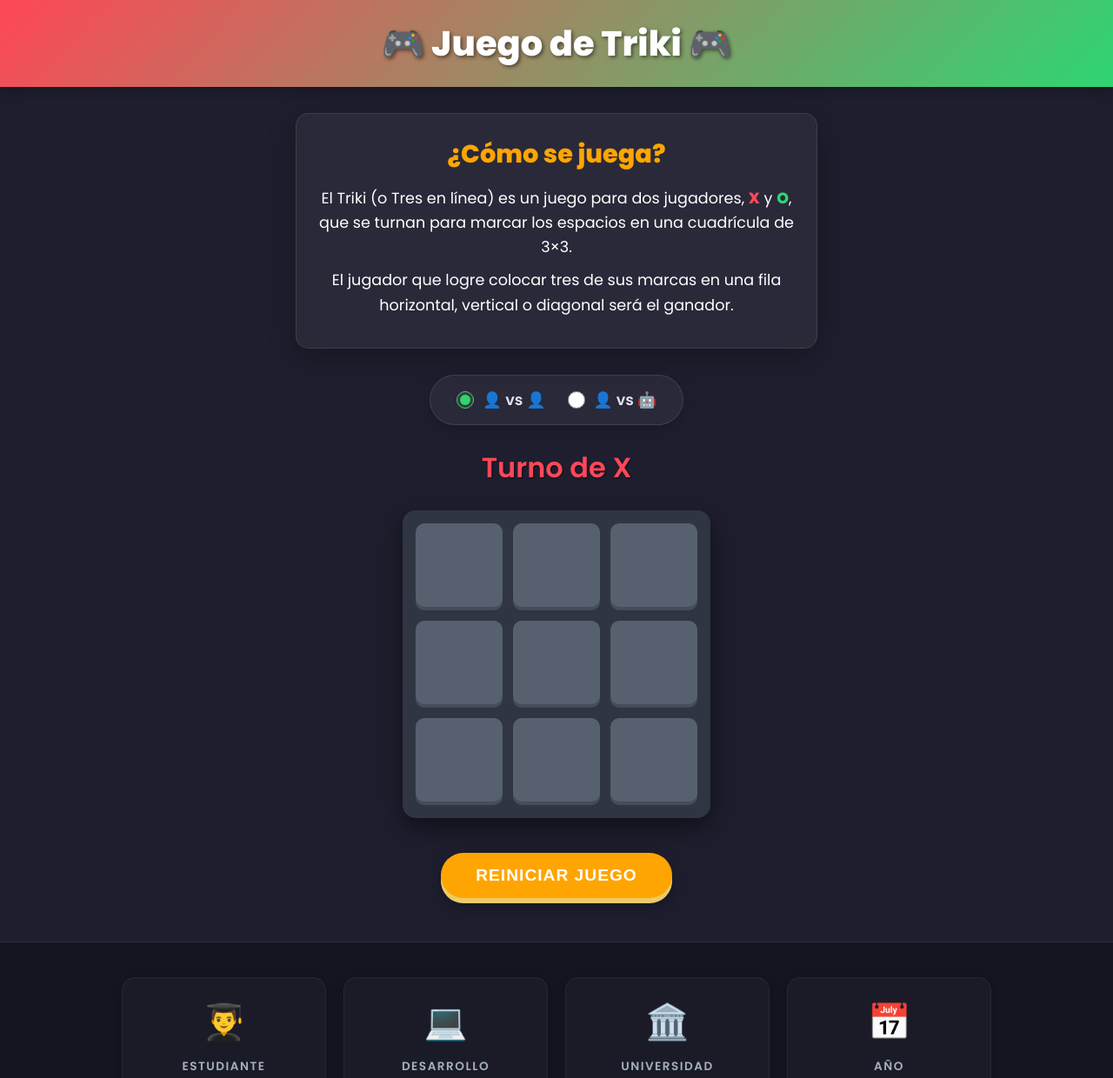
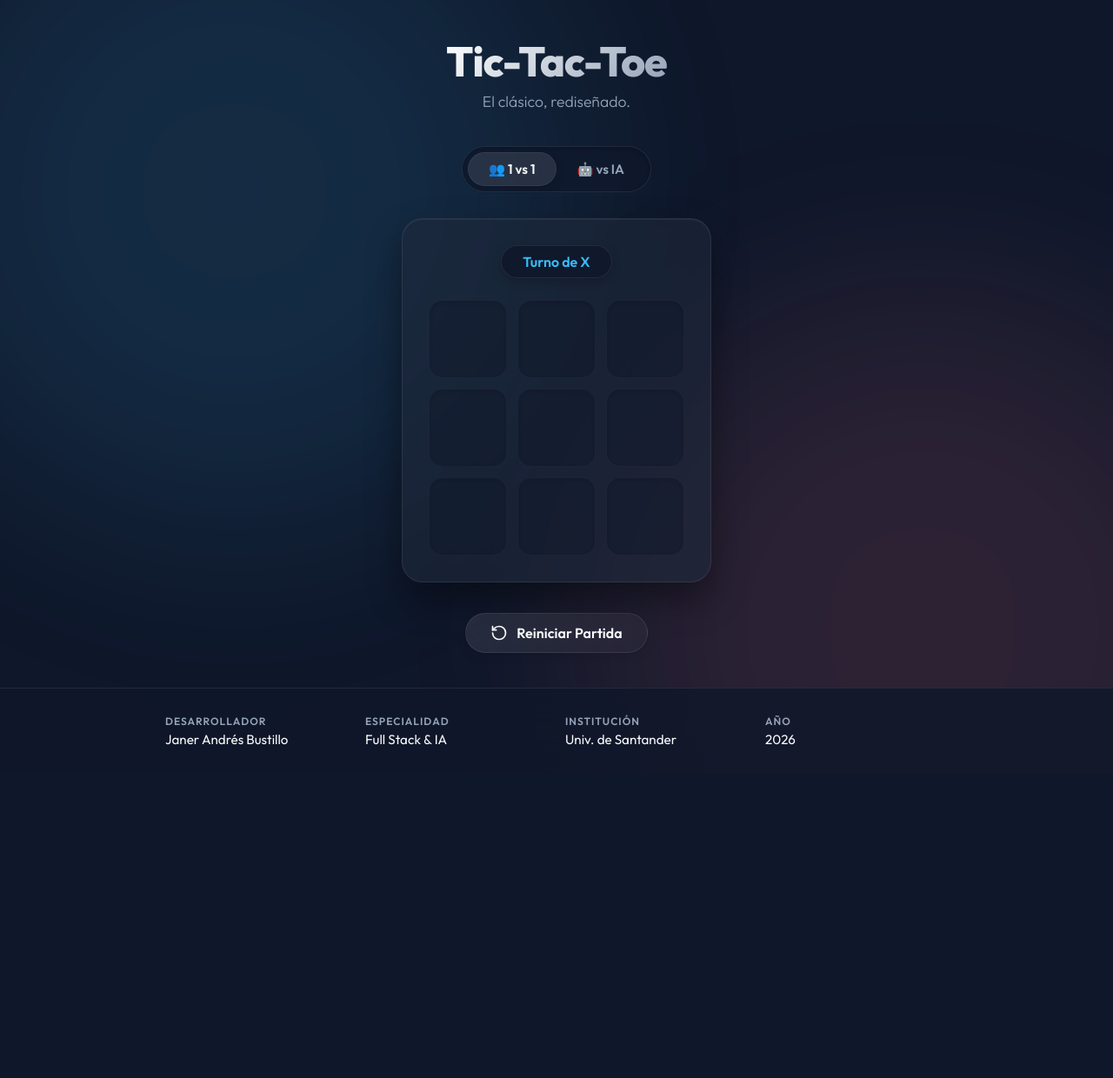
Before and after one commit to JanerBus/juegoTriki, a plain HTML site: page index.html in a window 1280 px wide. Shown: the top 1240 px of the page at 87% size. After the commit the page ends 890 px from the top, so only its background shows below. Drawn offline with Linux system fonts and the light colour scheme.

Commit message:
UI/UX: Rediseño completo de la interfaz

```diff
--- a/index.html
+++ b/index.html
@@ -3,31 +3,43 @@
 <head>
     <meta charset="UTF-8">
     <meta name="viewport" content="width=device-width, initial-scale=1.0">
-    <title>Juego de Triki</title>
+    <title>Tic-Tac-Toe Pro</title>
     <link rel="stylesheet" href="style.css">
+    <link href="https://fonts.googleapis.com/css2?family=Outfit:wght@300;400;600;800&display=swap" rel="stylesheet">
 </head>
 <body>
+    <!-- Efectos de fondo ambientales -->
+    <div class="background-effects">
+        <div class="glow glow-1"></div>
+        <div class="glow glow-2"></div>
+    </div>
+
+    <main class="app-container">
         <header>
-        <h1>🎮 Juego de Triki 🎮</h1>
+            <h1>Tic-Tac-Toe</h1>
+            <p class="subtitle">El clásico, rediseñado.</p>
         </header>
 
-    <section class="instrucciones">
-        <h2>¿Cómo se juega?</h2>
-        <p>El Triki (o Tres en línea) es un juego para dos jugadores, <strong style="color: var(--color-primario);">X</strong> y <strong style="color: var(--color-secundario);">O</strong>, que se turnan para marcar los espacios en una cuadrícula de 3×3.</p>
-        <p>El jugador que logre colocar tres de sus marcas en una fila horizontal, vertical o diagonal será el ganador.</p>
-    </section>
+        <div class="game-wrapper">
+            <!-- Selector de Modo de Juego tipo iOS -->
+            <div class="controls-section">
+                <div class="segmented-control">
+                    <input type="radio" id="modo-1v1" name="modo" value="1v1" checked>
+                    <label for="modo-1v1" class="segment">
+                        <span>👥 1 vs 1</span>
+                    </label>
 
-    <main class="juego-contenedor">
-        <div class="controles">
-            <label>
-                <input type="radio" name="modo" value="1v1" checked> 👤 vs 👤
+                    <input type="radio" id="modo-vsMaquina" name="modo" value="vsMaquina">
+                    <label for="modo-vsMaquina" class="segment">
+                        <span>🤖 vs IA</span>
                     </label>
-            <label>
-                <input type="radio" name="modo" value="vsMaquina"> 👤 vs 🤖
-            </label>
+                    <div class="slider"></div>
+                </div>
             </div>
 
-        <div class="estado" id="estado">Turno de X</div>
+            <!-- Tablero y Estado -->
+            <div class="board-container">
+                <div class="status-badge" id="estado">Turno de X</div>
                 <div class="tablero" id="tablero">
                     <div class="celda" data-indice="0"></div>
                     <div class="celda" data-indice="1"></div>
@@ -39,30 +51,34 @@
                     <div class="celda" data-indice="7"></div>
                     <div class="celda" data-indice="8"></div>
                 </div>
-        <button id="reiniciar">Reiniciar Juego</button>
+            </div>
+
+            <!-- Botón de Reinicio Moderno -->
+            <button id="reiniciar" class="btn-primary">
+                <svg width="20" height="20" viewBox="0 0 24 24" fill="none" stroke="currentColor" stroke-width="2" stroke-linecap="round" stroke-linejoin="round"><path d="M3 12a9 9 0 1 0 9-9 9.75 9.75 0 0 0-6.74 2.74L3 8"/><path d="M3 3v5h5"/></svg>
+                Reiniciar Partida
+            </button>
+        </div>
     </main>
 
-    <footer class="nuevo-footer">
-        <div class="footer-contenido">
-            <div class="footer-item">
-                <span class="icono">👨‍🎓</span>
-                <p>Estudiante</p>
-                <strong>Janer Andrés Bustillo</strong>
+    <!-- Footer Minimalista -->
+    <footer class="modern-footer">
+        <div class="footer-grid">
+            <div class="footer-col">
+                <span class="label">Desarrollador</span>
+                <span class="value">Janer Andrés Bustillo</span>
             </div>
-            <div class="footer-item">
-                <span class="icono">💻</span>
-                <p>Desarrollo</p>
-                <strong>Full Stack con IA</strong>
+            <div class="footer-col">
+                <span class="label">Especialidad</span>
+                <span class="value">Full Stack & IA</span>
             </div>
-            <div class="footer-item">
-                <span class="icono">🏛️</span>
-                <p>Universidad</p>
-                <strong>Universidad de Santander</strong>
+            <div class="footer-col">
+                <span class="label">Institución</span>
+                <span class="value">Univ. de Santander</span>
             </div>
-            <div class="footer-item">
-                <span class="icono">📅</span>
-                <p>Año</p>
-                <strong>2026</strong>
+            <div class="footer-col">
+                <span class="label">Año</span>
+                <span class="value">2026</span>
             </div>
         </div>
     </footer>
--- a/script.js
+++ b/script.js
@@ -6,15 +6,14 @@ const radiosModo = document.querySelectorAll('input[name="modo"]');
 let tablero = ['', '', '', '', '', '', '', '', ''];
 let jugadorActual = 'X';
 let juegoActivo = true;
-let modoJuego = '1v1'; // '1v1' o 'vsMaquina'
+let modoJuego = '1v1';
 
 const condicionesGanadoras = [
-    [0, 1, 2], [3, 4, 5], [6, 7, 8], // Filas
-    [0, 3, 6], [1, 4, 7], [2, 5, 8], // Columnas
-    [0, 4, 8], [2, 4, 6]             // Diagonales
+    [0, 1, 2], [3, 4, 5], [6, 7, 8],
+    [0, 3, 6], [1, 4, 7], [2, 5, 8],
+    [0, 4, 8], [2, 4, 6]
 ];
 
-// Cambiar modo de juego
 radiosModo.forEach(radio => {
     radio.addEventListener('change', (e) => {
         modoJuego = e.target.value;
@@ -23,7 +22,6 @@ radiosModo.forEach(radio => {
 });
 
 function manejarClickCelda(e) {
-    // Si es modo vs máquina y el turno es de 'O', el usuario no puede hacer clic
     if (modoJuego === 'vsMaquina' && jugadorActual === 'O') return;
 
     const celda = e.target;
@@ -56,15 +54,17 @@ function verificarGanador() {
     }
 
     if (rondaGanada) {
-        estado.textContent = `¡El jugador ${jugadorActual} ha ganado! 🎉`;
-        estado.style.color = jugadorActual === 'X' ? 'var(--color-primario)' : 'var(--color-secundario)';
+        estado.textContent = `¡Ganador: ${jugadorActual}! 🎉`;
+        estado.style.color = jugadorActual === 'X' ? 'var(--color-x)' : 'var(--color-o)';
+        estado.style.borderColor = jugadorActual === 'X' ? 'var(--color-x-glow)' : 'var(--color-o-glow)';
         juegoActivo = false;
         return;
     }
 
     if (!tablero.includes('')) {
-        estado.textContent = '¡Empate! 🤝';
-        estado.style.color = '#ffa502';
+        estado.textContent = '¡Es un Empate! 🤝';
+        estado.style.color = 'var(--text-main)';
+        estado.style.borderColor = 'var(--border-light)';
         juegoActivo = false;
         return;
     }
@@ -75,38 +75,34 @@ function verificarGanador() {
 function cambiarJugador() {
     jugadorActual = jugadorActual === 'X' ? 'O' : 'X';
     estado.textContent = `Turno de ${jugadorActual}`;
-    estado.style.color = jugadorActual === 'X' ? 'var(--color-primario)' : 'var(--color-secundario)';
+    estado.style.color = jugadorActual === 'X' ? 'var(--color-x)' : 'var(--color-o)';
+    estado.style.borderColor = 'var(--border-light)';
 
-    // Si es el turno de la máquina
     if (modoJuego === 'vsMaquina' && jugadorActual === 'O' && juegoActivo) {
-        juegoActivo = false; // Bloquear tablero temporalmente
-        estado.textContent = 'La máquina está pensando... 🤖';
-        estado.style.color = '#a4b0be';
+        juegoActivo = false;
+        estado.textContent = 'IA pensando... 🤖';
+        estado.style.color = 'var(--text-muted)';
 
         setTimeout(() => {
             juegoActivo = true;
             movimientoMaquina();
-        }, 800); // Retraso para dar la sensación de que está pensando
+        }, 600);
     }
 }
 
 function movimientoMaquina() {
     let indice = -1;
 
-    // 1. Intentar ganar
     indice = buscarMejorMovimiento('O');
 
-    // 2. Bloquear al jugador si está a punto de ganar
     if (indice === -1) {
         indice = buscarMejorMovimiento('X');
     }
 
-    // 3. Tomar el centro si está libre
     if (indice === -1 && tablero[4] === '') {
         indice = 4;
     }
 
-    // 4. Tomar un espacio aleatorio
     if (indice === -1) {
         let vacios = tablero.map((val, i) => val === '' ? i : null).filter(val => val !== null);
         if (vacios.length > 0) {
@@ -128,7 +124,7 @@ function buscarMejorMovimiento(jugador) {
         if (tablero[a] === jugador && tablero[c] === jugador && tablero[b] === '') return b;
         if (tablero[b] === jugador && tablero[c] === jugador && tablero[a] === '') return a;
     }
-    return -1; // No se encontró un movimiento crítico
+    return -1;
 }
 
 function reiniciarJuego() {
@@ -136,7 +132,8 @@ function reiniciarJuego() {
     jugadorActual = 'X';
     juegoActivo = true;
     estado.textContent = `Turno de ${jugadorActual}`;
-    estado.style.color = 'var(--color-primario)';
+    estado.style.color = 'var(--color-x)';
+    estado.style.borderColor = 'var(--border-light)';
 
     celdas.forEach(celda => {
         celda.textContent = '';
@@ -144,7 +141,7 @@ function reiniciarJuego() {
     });
 }
 
-// Inicializar
-estado.style.color = 'var(--color-primario)';
+// Inicialización
+estado.style.color = 'var(--color-x)';
 celdas.forEach(celda => celda.addEventListener('click', manejarClickCelda));
 btnReiniciar.addEventListener('click', reiniciarJuego);
--- a/style.css
+++ b/style.css
@@ -1,270 +1,328 @@
-@import url('https://fonts.googleapis.com/css2?family=Poppins:wght@400;600;800&display=swap');
+:root {
+    /* Paleta de colores sofisticada */
+    --bg-main: #0f172a;
+    --bg-card: rgba(30, 41, 59, 0.6);
+    --border-light: rgba(255, 255, 255, 0.08);
+    --text-main: #f8fafc;
+    --text-muted: #94a3b8;
 
-:root {
-    --color-fondo: #1e1e2f;
-    --color-texto: #ffffff;
-    --color-primario: #ff4757;
-    --color-secundario: #2ed573;
-    --color-tablero: #2f3542;
-    --color-celda: #57606f;
-    --color-hover: #747d8c;
+    /* Colores primarios refinados */
+    --color-x: #38bdf8; /* Cyan claro */
+    --color-o: #fb7185; /* Rosa vibrante */
+    --color-x-glow: rgba(56, 189, 248, 0.4);
+    --color-o-glow: rgba(251, 113, 133, 0.4);
+
+    --transition-smooth: all 0.3s cubic-bezier(0.4, 0, 0.2, 1);
 }
 
 * {
-    box-sizing: border-box;
     margin: 0;
     padding: 0;
+    box-sizing: border-box;
 }
 
 body {
-    font-family: 'Poppins', sans-serif;
-    background-color: var(--color-fondo);
-    color: var(--color-texto);
+    font-family: 'Outfit', sans-serif;
+    background-color: var(--bg-main);
+    color: var(--text-main);
+    min-height: 100vh;
+    display: flex;
+    flex-direction: column;
+    overflow-x: hidden;
+    position: relative;
+    -webkit-font-smoothing: antialiased;
+}
+
+/* Efectos de fondo ambientales */
+.background-effects {
+    position: absolute;
+    top: 0; left: 0; right: 0; bottom: 0;
+    overflow: hidden;
+    z-index: -1;
+}
+
+.glow {
+    position: absolute;
+    width: 60vw;
+    height: 60vw;
+    border-radius: 50%;
+    filter: blur(120px);
+    opacity: 0.12;
+    animation: float 12s infinite alternate ease-in-out;
+}
+
+.glow-1 {
+    top: -20%; left: -10%;
+    background: var(--color-x);
+}
+
+.glow-2 {
+    bottom: -20%; right: -10%;
+    background: var(--color-o);
+    animation-delay: -6s;
+}
+
+@keyframes float {
+    0% { transform: translate(0, 0); }
+    100% { transform: translate(5%, 5%); }
+}
+
+.app-container {
+    flex: 1;
     display: flex;
     flex-direction: column;
     align-items: center;
-    min-height: 100vh;
+    justify-content: center;
+    padding: 40px 20px;
+    width: 100%;
+    max-width: 800px;
+    margin: 0 auto;
 }
 
 header {
-    background: linear-gradient(135deg, var(--color-primario), var(--color-secundario));
-    width: 100%;
     text-align: center;
-    padding: 20px 0;
-    box-shadow: 0 4px 15px rgba(0, 0, 0, 0.3);
+    margin-bottom: 40px;
 }
 
 header h1 {
-    font-size: 2.5rem;
-    text-shadow: 2px 2px 4px rgba(0,0,0,0.5);
+    font-size: 3rem;
+    font-weight: 800;
+    letter-spacing: -1px;
+    background: linear-gradient(135deg, #ffffff, #94a3b8);
+    -webkit-background-clip: text;
+    -webkit-text-fill-color: transparent;
 }
 
-.instrucciones {
-    background-color: rgba(255, 255, 255, 0.05);
-    padding: 25px;
-    border-radius: 15px;
-    margin: 30px 20px;
-    max-width: 600px;
-    text-align: center;
-    box-shadow: 0 8px 32px rgba(0, 0, 0, 0.3);
-    border: 1px solid rgba(255, 255, 255, 0.1);
-    backdrop-filter: blur(4px);
+.subtitle {
+    color: var(--text-muted);
+    font-size: 1.1rem;
+    font-weight: 300;
+    margin-top: 5px;
 }
 
-.instrucciones h2 {
-    color: #ffa502;
-    margin-bottom: 15px;
-    font-size: 1.8rem;
-}
-
-.instrucciones p {
-    margin-bottom: 10px;
-    line-height: 1.6;
-    font-size: 1.1rem;
-}
-
-.juego-contenedor {
+.game-wrapper {
     display: flex;
     flex-direction: column;
     align-items: center;
-    margin-bottom: 50px;
-    flex: 1;
     width: 100%;
-    padding: 0 20px;
+    animation: fadeUp 0.6s ease-out forwards;
 }
 
-.controles {
-    display: flex;
-    gap: 25px;
-    margin-bottom: 25px;
-    background: rgba(255, 255, 255, 0.05);
-    padding: 15px 30px;
-    border-radius: 50px;
-    border: 1px solid rgba(255, 255, 255, 0.1);
-    box-shadow: 0 4px 15px rgba(0,0,0,0.2);
+@keyframes fadeUp {
+    from { opacity: 0; transform: translateY(20px); }
+    to { opacity: 1; transform: translateY(0); }
 }
 
-.controles label {
+/* Selector de Modo (Segmented Control) */
+.controls-section {
+    margin-bottom: 30px;
+}
+
+.segmented-control {
+    position: relative;
+    display: flex;
+    background: rgba(15, 23, 42, 0.6);
+    border: 1px solid var(--border-light);
+    border-radius: 100px;
+    padding: 6px;
+    box-shadow: inset 0 2px 4px rgba(0,0,0,0.2);
+}
+
+.segmented-control input {
+    display: none;
+}
+
+.segment {
+    position: relative;
+    z-index: 2;
+    padding: 10px 24px;
+    cursor: pointer;
+    font-size: 0.95rem;
+    font-weight: 600;
+    color: var(--text-muted);
+    transition: var(--transition-smooth);
     display: flex;
     align-items: center;
-    gap: 10px;
-    cursor: pointer;
-    font-size: 1.1rem;
-    font-weight: 600;
-    color: #dfe4ea;
-    transition: color 0.3s;
+    gap: 8px;
 }
 
-.controles label:hover {
-    color: var(--color-secundario);
+.segmented-control input:checked + .segment {
+    color: var(--text-main);
 }
 
-.controles input[type="radio"] {
-    accent-color: var(--color-secundario);
-    width: 20px;
-    height: 20px;
-    cursor: pointer;
+.slider {
+    position: absolute;
+    top: 6px;
+    bottom: 6px;
+    left: 6px;
+    width: calc(50% - 6px);
+    background: rgba(255, 255, 255, 0.1);
+    border-radius: 100px;
+    z-index: 1;
+    transition: transform 0.3s cubic-bezier(0.4, 0, 0.2, 1);
+    box-shadow: 0 2px 8px rgba(0,0,0,0.2);
+    border: 1px solid rgba(255,255,255,0.05);
 }
 
-.estado {
-    font-size: 2rem;
+#modo-vsMaquina:checked ~ .slider {
+    transform: translateX(100%);
+}
+
+/* Contenedor del Tablero Glassmorphism */
+.board-container {
+    background: var(--bg-card);
+    backdrop-filter: blur(16px);
+    -webkit-backdrop-filter: blur(16px);
+    padding: 30px;
+    border-radius: 24px;
+    border: 1px solid var(--border-light);
+    box-shadow: 0 20px 40px rgba(0,0,0,0.4), inset 0 1px 0 rgba(255,255,255,0.05);
+    display: flex;
+    flex-direction: column;
+    align-items: center;
+}
+
+.status-badge {
+    background: rgba(15, 23, 42, 0.8);
+    padding: 8px 24px;
+    border-radius: 100px;
+    font-size: 1rem;
     font-weight: 600;
     margin-bottom: 25px;
-    color: #1e90ff;
-    text-shadow: 1px 1px 2px rgba(0,0,0,0.5);
-    min-height: 45px;
-    transition: color 0.3s;
-    text-align: center;
+    border: 1px solid var(--border-light);
+    transition: var(--transition-smooth);
+    box-shadow: 0 4px 12px rgba(0,0,0,0.2);
 }
 
 .tablero {
     display: grid;
-    grid-template-columns: repeat(3, 100px);
-    grid-template-rows: repeat(3, 100px);
+    grid-template-columns: repeat(3, 90px);
+    grid-template-rows: repeat(3, 90px);
     gap: 12px;
-    background-color: var(--color-tablero);
-    padding: 15px;
-    border-radius: 15px;
-    box-shadow: 0 10px 30px rgba(0,0,0,0.5);
 }
 
 .celda {
-    background-color: var(--color-celda);
-    border-radius: 10px;
+    background: rgba(15, 23, 42, 0.4);
+    border: 1px solid rgba(255,255,255,0.03);
+    border-radius: 16px;
     display: flex;
     justify-content: center;
     align-items: center;
-    font-size: 4.5rem;
+    font-size: 3.5rem;
     font-weight: 800;
     cursor: pointer;
-    transition: background-color 0.3s, transform 0.2s, box-shadow 0.2s;
-    box-shadow: inset 0 -4px 0 rgba(0,0,0,0.2);
+    transition: var(--transition-smooth);
+    box-shadow: inset 0 2px 4px rgba(0,0,0,0.1);
 }
 
-.celda:hover {
-    background-color: var(--color-hover);
-    transform: translateY(-2px);
-    box-shadow: inset 0 -4px 0 rgba(0,0,0,0.3), 0 4px 8px rgba(0,0,0,0.2);
+.celda:hover:not(.x):not(.o) {
+    background: rgba(255, 255, 255, 0.05);
+    transform: scale(1.03);
 }
 
-.celda:active {
-    transform: translateY(2px);
-    box-shadow: inset 0 0 0 rgba(0,0,0,0.2);
+.celda:active:not(.x):not(.o) {
+    transform: scale(0.97);
 }
 
 .celda.x {
-    color: var(--color-primario);
-    text-shadow: 0 0 15px rgba(255, 71, 87, 0.5);
+    color: var(--color-x);
+    text-shadow: 0 0 20px var(--color-x-glow);
+    animation: popIn 0.3s cubic-bezier(0.175, 0.885, 0.32, 1.275) forwards;
 }
 
 .celda.o {
-    color: var(--color-secundario);
-    text-shadow: 0 0 15px rgba(46, 213, 115, 0.5);
+    color: var(--color-o);
+    text-shadow: 0 0 20px var(--color-o-glow);
+    animation: popIn 0.3s cubic-bezier(0.175, 0.885, 0.32, 1.275) forwards;
 }
 
-#reiniciar {
-    margin-top: 40px;
-    padding: 15px 40px;
-    font-size: 1.2rem;
+@keyframes popIn {
+    0% { transform: scale(0.5); opacity: 0; }
+    100% { transform: scale(1); opacity: 1; }
+}
+
+/* Botón de Reinicio Moderno */
+.btn-primary {
+    margin-top: 35px;
+    background: linear-gradient(135deg, rgba(255,255,255,0.1), rgba(255,255,255,0.03));
+    border: 1px solid var(--border-light);
+    color: var(--text-main);
+    font-family: 'Outfit', sans-serif;
+    font-size: 1rem;
     font-weight: 600;
-    color: white;
-    background-color: #ffa502;
-    border: none;
-    border-radius: 30px;
+    padding: 12px 28px;
+    border-radius: 100px;
     cursor: pointer;
-    transition: all 0.3s ease;
-    box-shadow: 0 6px 0 #eccc68, 0 10px 20px rgba(0,0,0,0.3);
+    display: flex;
+    align-items: center;
+    gap: 10px;
+    backdrop-filter: blur(10px);
+    transition: var(--transition-smooth);
+    box-shadow: 0 4px 12px rgba(0,0,0,0.1);
+}
+
+.btn-primary:hover {
+    background: rgba(255,255,255,0.15);
+    transform: translateY(-2px);
+    box-shadow: 0 8px 20px rgba(0,0,0,0.2);
+    border-color: rgba(255,255,255,0.2);
+}
+
+.btn-primary:active {
+    transform: translateY(1px);
+}
+
+/* Footer Minimalista */
+.modern-footer {
+    width: 100%;
+    background: rgba(15, 23, 42, 0.8);
+    backdrop-filter: blur(20px);
+    -webkit-backdrop-filter: blur(20px);
+    border-top: 1px solid var(--border-light);
+    padding: 30px 20px;
+    margin-top: auto;
+}
+
+.footer-grid {
+    max-width: 900px;
+    margin: 0 auto;
+    display: grid;
+    grid-template-columns: repeat(auto-fit, minmax(180px, 1fr));
+    gap: 20px;
+}
+
+.footer-col {
+    display: flex;
+    flex-direction: column;
+    gap: 4px;
+}
+
+.footer-col .label {
+    font-size: 0.75rem;
     text-transform: uppercase;
     letter-spacing: 1px;
-}
-
-#reiniciar:hover {
-    background-color: #ff7f50;
-    transform: translateY(-2px);
-    box-shadow: 0 8px 0 #ff6348, 0 12px 25px rgba(0,0,0,0.4);
-}
-
-#reiniciar:active {
-    transform: translateY(6px);
-    box-shadow: 0 0px 0 #ff6348, 0 2px 5px rgba(0,0,0,0.4);
-}
-
-/* Footer Rediseñado */
-.nuevo-footer {
-    background: rgba(19, 19, 31, 0.8);
-    backdrop-filter: blur(10px);
-    width: 100%;
-    padding: 40px 20px;
-    margin-top: auto;
-    border-top: 1px solid rgba(255, 255, 255, 0.1);
-}
-
-.footer-contenido {
-    display: flex;
-    flex-wrap: wrap;
-    justify-content: center;
-    gap: 20px;
-    max-width: 1000px;
-    margin: 0 auto;
-}
-
-.footer-item {
-    background: rgba(255, 255, 255, 0.03);
-    padding: 20px;
-    border-radius: 15px;
-    text-align: center;
-    flex: 1;
-    min-width: 200px;
-    transition: transform 0.3s ease, background 0.3s ease, border-color 0.3s ease;
-    border: 1px solid rgba(255, 255, 255, 0.05);
-    box-shadow: 0 4px 15px rgba(0,0,0,0.1);
-}
-
-.footer-item:hover {
-    transform: translateY(-8px);
-    background: rgba(255, 255, 255, 0.08);
-    border-color: var(--color-secundario);
-}
-
-.footer-item .icono {
-    font-size: 2.5rem;
-    display: block;
-    margin-bottom: 12px;
-}
-
-.footer-item p {
-    color: #a4b0be;
-    font-size: 0.85rem;
-    margin-bottom: 5px;
-    text-transform: uppercase;
-    letter-spacing: 1.5px;
+    color: var(--text-muted);
     font-weight: 600;
 }
 
-.footer-item strong {
-    color: #ffffff;
-    font-size: 1.1rem;
-    font-weight: 600;
+.footer-col .value {
+    font-size: 0.95rem;
+    color: var(--text-main);
+    font-weight: 400;
 }
 
-/* Responsividad */
-@media (max-width: 500px) {
+/* Diseño Responsivo */
+@media (max-width: 480px) {
+    header h1 { font-size: 2.2rem; }
     .tablero {
-        grid-template-columns: repeat(3, 80px);
-        grid-template-rows: repeat(3, 80px);
+        grid-template-columns: repeat(3, 75px);
+        grid-template-rows: repeat(3, 75px);
+        gap: 10px;
     }
-    .celda {
-        font-size: 3.5rem;
-    }
-    .instrucciones {
-        margin: 20px 10px;
-    }
-    .controles {
-        flex-direction: column;
-        gap: 15px;
-        align-items: center;
-    }
-    .footer-item {
-        min-width: 100%;
+    .celda { font-size: 2.8rem; }
+    .board-container { padding: 25px 20px; }
+    .footer-grid {
+        grid-template-columns: 1fr 1fr;
+        gap: 25px 15px;
     }
 }
```
Lines whose indentation alone changed are shown as unchanged.
